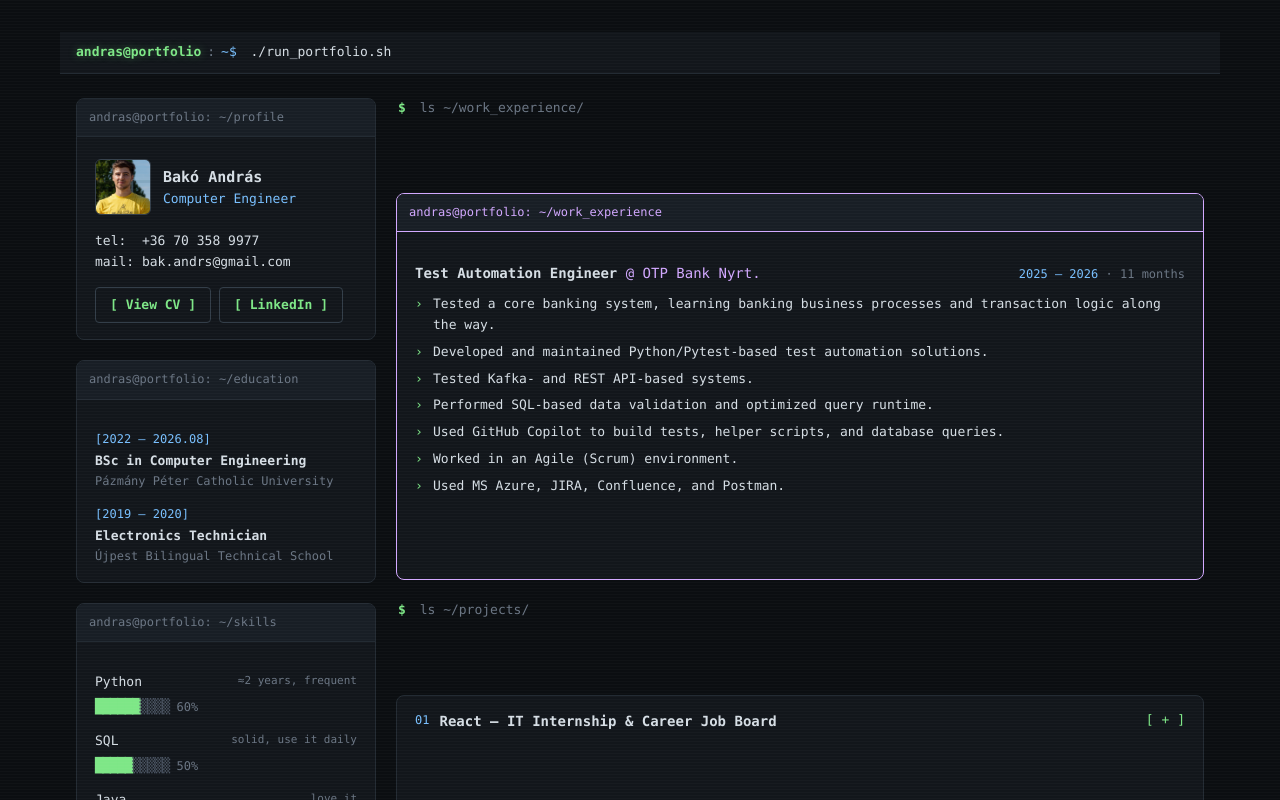
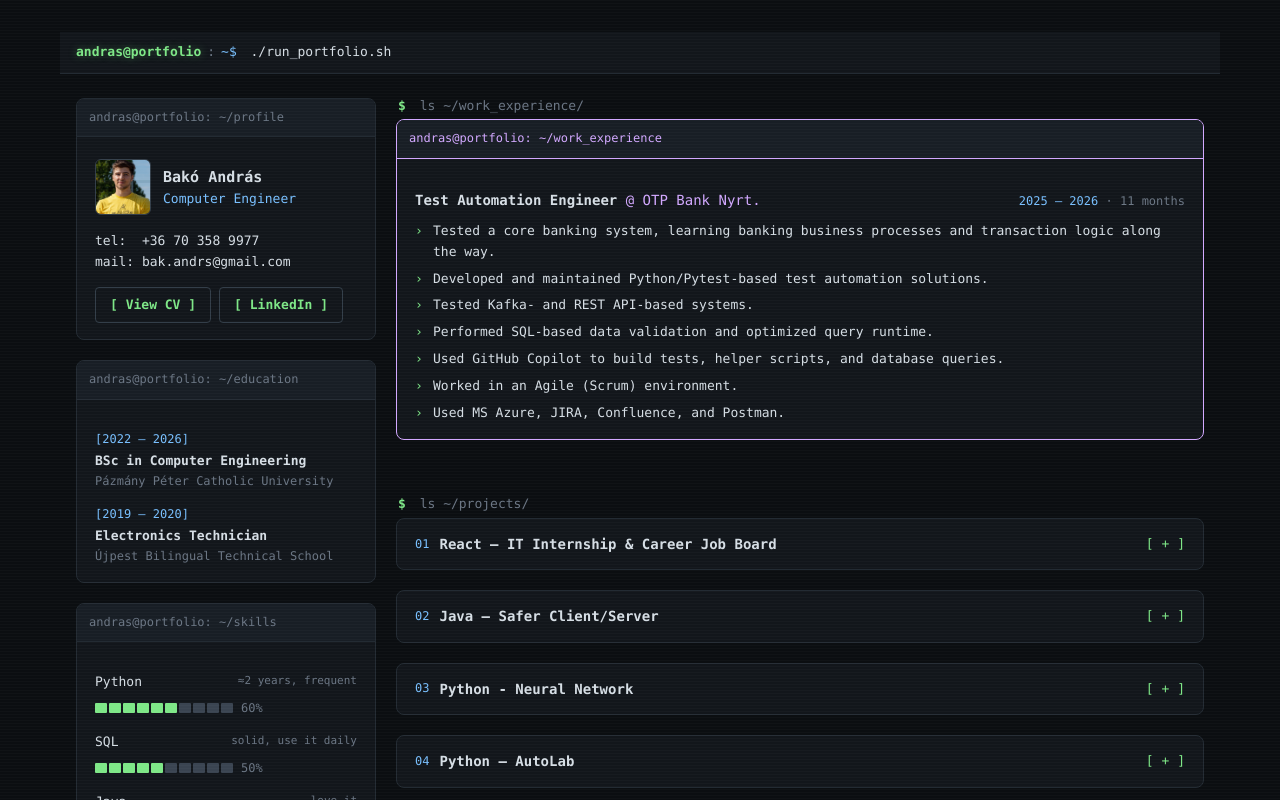
Before and after one commit to Andrssss/portfolio, a React (Vite) app: page / in a window 1280 px wide. Shown: the top 800 px of the page. Built offline with nearby package versions, Linux system fonts and the light colour scheme.

Commit message:
COOL SHIT

```diff
--- a/src/Portfolio.jsx
+++ b/src/Portfolio.jsx
@@ -48,7 +48,7 @@ const education = [
   {
     degree: "BSc in Computer Engineering",
     school: "Pázmány Péter Catholic University",
-    period: "2022 – 2026.08",
+    period: "2022 – 2026",
   },
   {
     degree: "Electronics Technician",
@@ -70,9 +70,8 @@ const skills = [
   { name: "PHP", level: 5, note: "not an expert" },
 ];
 
-function asciiBar(level, width = 10) {
-  const filled = Math.max(0, Math.min(width, Math.round((level / 100) * width)));
-  return { filled: "█".repeat(filled), empty: "▒".repeat(width - filled) };
+function barSegments(level, width = 10) {
+  return Math.max(0, Math.min(width, Math.round((level / 100) * width)));
 }
 
 /* ── Projects ──────────────────────────────────────────────────────────── */
@@ -287,7 +286,7 @@ export default function Portfolio() {
           <TerminalWindow title="andras@portfolio: ~/skills">
             <div className="term-pad">
               {skills.map((s) => {
-                const bar = asciiBar(s.level);
+                const filled = barSegments(s.level);
                 return (
                   <div key={s.name} className="term-skill">
                     <div className="term-skill-head">
@@ -295,7 +294,12 @@ export default function Portfolio() {
                       <span className="term-skill-note">{s.note}</span>
                     </div>
                     <div className="term-skill-bar">
-                      <span>{bar.filled}</span><span className="empty">{bar.empty}</span><span className="pct"> {s.level}%</span>
+                      <span className="term-skill-track">
+                        {Array.from({ length: 10 }, (_, i) => (
+                          <span key={i} className={`term-skill-seg${i < filled ? " filled" : ""}`} />
+                        ))}
+                      </span>
+                      <span className="pct">{s.level}%</span>
                     </div>
                   </div>
                 );
--- a/src/portfolio.css
+++ b/src/portfolio.css
@@ -50,8 +50,8 @@ body::before{
 .term-page{display:grid;grid-template-columns:300px 1fr;gap:20px}
 @media (max-width:980px){.term-page{grid-template-columns:1fr}}
 
-.term-rail{display:grid;gap:20px;height:fit-content}
-.term-main{display:grid;gap:20px}
+.term-rail{display:grid;gap:20px;height:fit-content;align-content:start}
+.term-main{display:grid;gap:20px;height:fit-content;align-content:start}
 
 /* ── Terminal window chrome ─────────────────────────────────────────────── */
 .term-card{background:var(--bg-alt);border:1px solid var(--line);border-radius:8px;overflow:hidden}
@@ -65,9 +65,10 @@ body::before{
 .term-card--pinned .term-bar{border-bottom-color:var(--magenta)}
 .term-card--pinned .term-titlebar-text{color:var(--magenta)}
 
-.term-projects-label{color:var(--muted);font-size:13px;margin:0 2px}
+.term-projects-label{color:var(--muted);font-size:13px;line-height:1.2;margin:0 2px}
 .term-projects-label .term-prompt{margin-right:6px}
-.term-projects-label + .term-card{margin-top:-12px}
+.term-projects-label + .term-card{margin-top:-14px}
+.term-card + .term-projects-label{margin-top:36px}
 
 /* ── Prompt / output lines ──────────────────────────────────────────────── */
 .term-line{margin:16px 0 6px;color:var(--ink)}
@@ -109,9 +110,11 @@ body::before{
 .term-skill{margin:14px 0 0;font-size:13px}
 .term-skill-head{display:flex;justify-content:space-between;gap:10px;color:var(--ink)}
 .term-skill-note{color:var(--muted);font-size:11px;text-align:right}
-.term-skill-bar{color:var(--green);letter-spacing:-1px;font-size:14px;margin-top:2px;white-space:nowrap}
-.term-skill-bar .empty{color:#4b5563}
-.term-skill-bar .pct{color:var(--muted);letter-spacing:0;font-size:12px}
+.term-skill-bar{display:flex;align-items:center;gap:8px;margin-top:6px}
+.term-skill-track{display:flex;gap:2px}
+.term-skill-seg{width:12px;height:10px;border-radius:1px;background:#3a4451}
+.term-skill-seg.filled{background:var(--green)}
+.term-skill-bar .pct{color:var(--muted);font-size:12px}
 
 /* ── Work experience ────────────────────────────────────────────────────── */
 .term-exp-item{margin-top:14px}
@@ -172,9 +175,11 @@ body::before{
   .term-page{gap:14px}
   .term-rail{gap:14px}
   .term-main{gap:14px}
+  .term-projects-label + .term-card{margin-top:-8px}
+  .term-card + .term-projects-label{margin-top:22px}
   .term-pad{padding:12px 14px}
   .term-avatar{width:48px;height:48px}
-  .term-skill-bar{font-size:12px}
+  .term-skill-seg{width:10px;height:9px}
   .neo-cr_nav{opacity:1;width:30px;height:30px;font-size:14px}
   .neo-cr_slide img{max-height:55vh}
 }
```
Also changed, not shown: src/assets/portfolio/works/internship_job_board/3.png (added).
